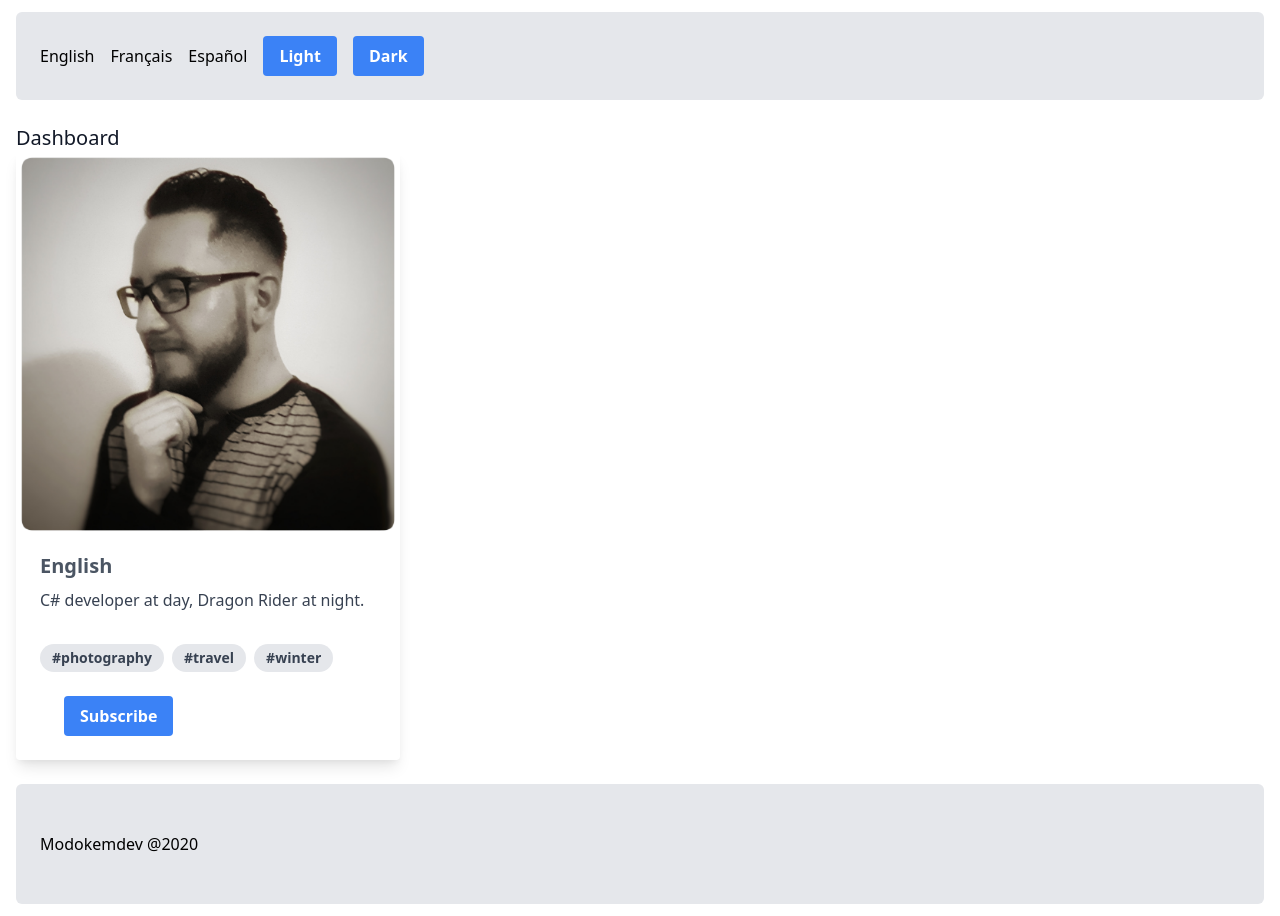
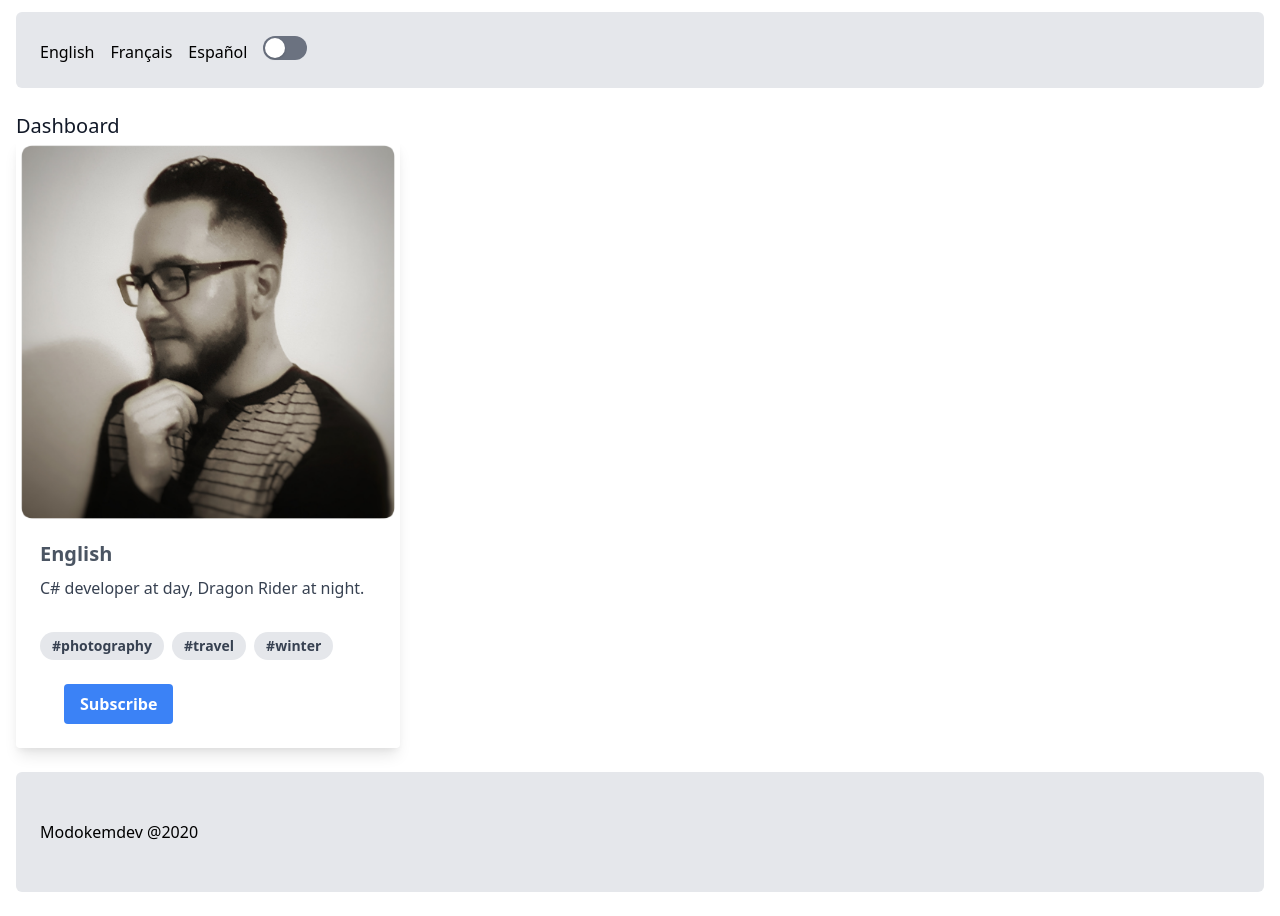
Before and after one commit to marcoandre1/marcoandre1.github.io, a React (Create React App) app: page / in a window 1280 px wide. Built offline with nearby package versions, Linux system fonts and the light colour scheme.

Commit message:
Update toggler

```diff
--- a/src/App.js
+++ b/src/App.js
@@ -18,23 +18,40 @@ if (
 }
 
 class App extends Component {
-  lightMode() {
-    document.querySelector("html").classList.remove("dark");
+  constructor() {
+    super();
+    this.state = {
+      isDarkMode: document.querySelector("html").classList.contains("dark"),
+    };
+    // Binding method
+    this.onDarkModeToggle = this.onDarkModeToggle.bind(this);
   }
 
-  darkMode() {
+  onDarkModeToggle() {
+    if (document.querySelector("html").classList.contains("dark")) {
+      document.querySelector("html").classList.remove("dark");
+    } else {
       document.querySelector("html").classList.add("dark");
+    }
+    this.setDarkMode();
+  }
+
+  setDarkMode() {
+    this.setState({
+      isDarkMode: document.querySelector("html").classList.contains("dark"),
+    });
   }
 
   render() {
     return (
-      <div className="mx-4 my-3 bg-white dark:bg-black rounded-md">
+      <div className="bg-white dark:bg-black">
+        <div className="px-4 py-3">
           <BrowserRouter>
             <Provider store={store}>
               <header>
                 <ConnectedNavigation
-                lightMode={this.lightMode}
-                darkMode={this.darkMode}
+                  isDarkMode={this.state.isDarkMode}
+                  onDarkModeToggle={this.onDarkModeToggle}
                 />
               </header>
               <main>
@@ -49,6 +66,7 @@ class App extends Component {
             </Provider>
           </BrowserRouter>
         </div>
+      </div>
     );
   }
 }
--- /dev/null
+++ b/src/components/DarkModeButton.jsx
@@ -0,0 +1,24 @@
+import React from "react";
+
+const DarkModeButton = ({ isDarkMode, onDarkModeToggle }) => {
+  return (
+    <span
+      role="checkbox"
+      aria-checked={isDarkMode}
+      tabIndex="0"
+      onClick={onDarkModeToggle}
+      className={`${
+        isDarkMode ? "bg-indigo-600" : "bg-gray-500"
+      } relative inline-block flex-shrink-0 h-6 w-11 border-2 border-transparent rounded-full cursor-pointer transition-colors ease-in-out duration-200 focus:outline-none focus:shadow-outline`}
+    >
+      <span
+        aria-hidden="true"
+        className={`${
+          isDarkMode ? "translate-x-5" : "translate-x-0"
+        } inline-block h-5 w-5 rounded-full bg-white shadow transform transition ease-in-out duration-200`}
+      ></span>
+    </span>
+  );
+};
+
+export default DarkModeButton;
--- a/src/components/Navigation.jsx
+++ b/src/components/Navigation.jsx
@@ -1,8 +1,9 @@
 import React from "react";
 import { connect } from "react-redux";
 import { Link } from "react-router-dom";
+import DarkModeButton from "./DarkModeButton";
 
-const Navigation = ({ languages, lightMode, darkMode }) => (
+const Navigation = ({ languages, isDarkMode, onDarkModeToggle }) => (
   <nav className="flex items-center justify-between flex-wrap bg-gray-200 dark:bg-gray-800 mb-6 p-6 rounded-md">
     <div className="w-full block flex-grow">
       <div className="md:flex-grow">
@@ -15,15 +16,11 @@ const Navigation = ({ languages, lightMode, darkMode }) => (
             {language.name}
           </Link>
         ))}
-        <div className="block md:inline-block text-gray-300 hover:text-white mr-4">
-          <button onClick={lightMode} className="btn-blue">
-            Light
-          </button>
-        </div>
-        <div className="block md:inline-block text-gray-300 hover:text-white mr-4">
-          <button onClick={darkMode} className="btn-blue">
-            Dark
-          </button>
+        <div className="block md:inline-block mr-4">
+          <DarkModeButton
+            isDarkMode={isDarkMode}
+            onDarkModeToggle={onDarkModeToggle}
+          />
         </div>
       </div>
     </div>
```
Lines whose indentation alone changed are shown as unchanged.
